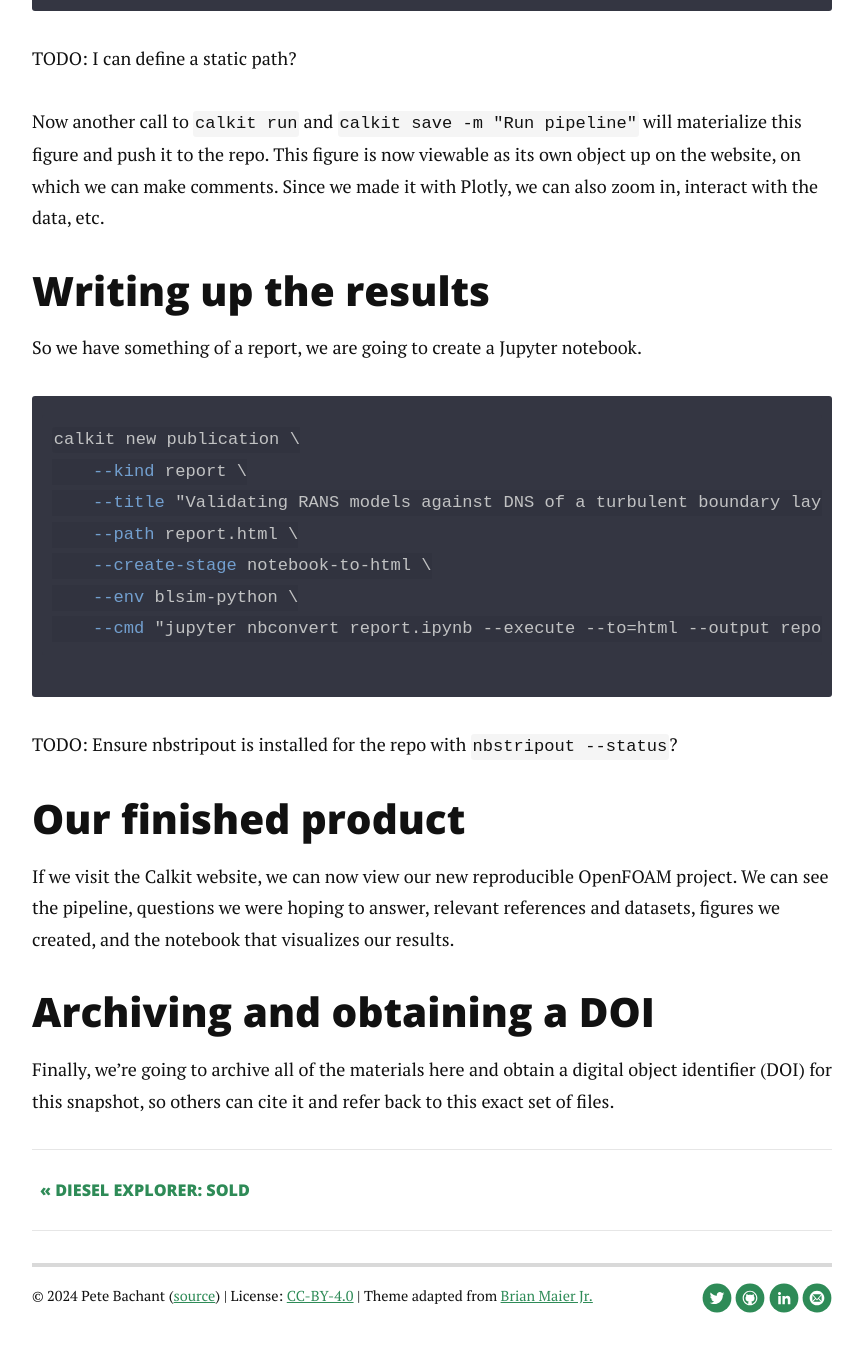
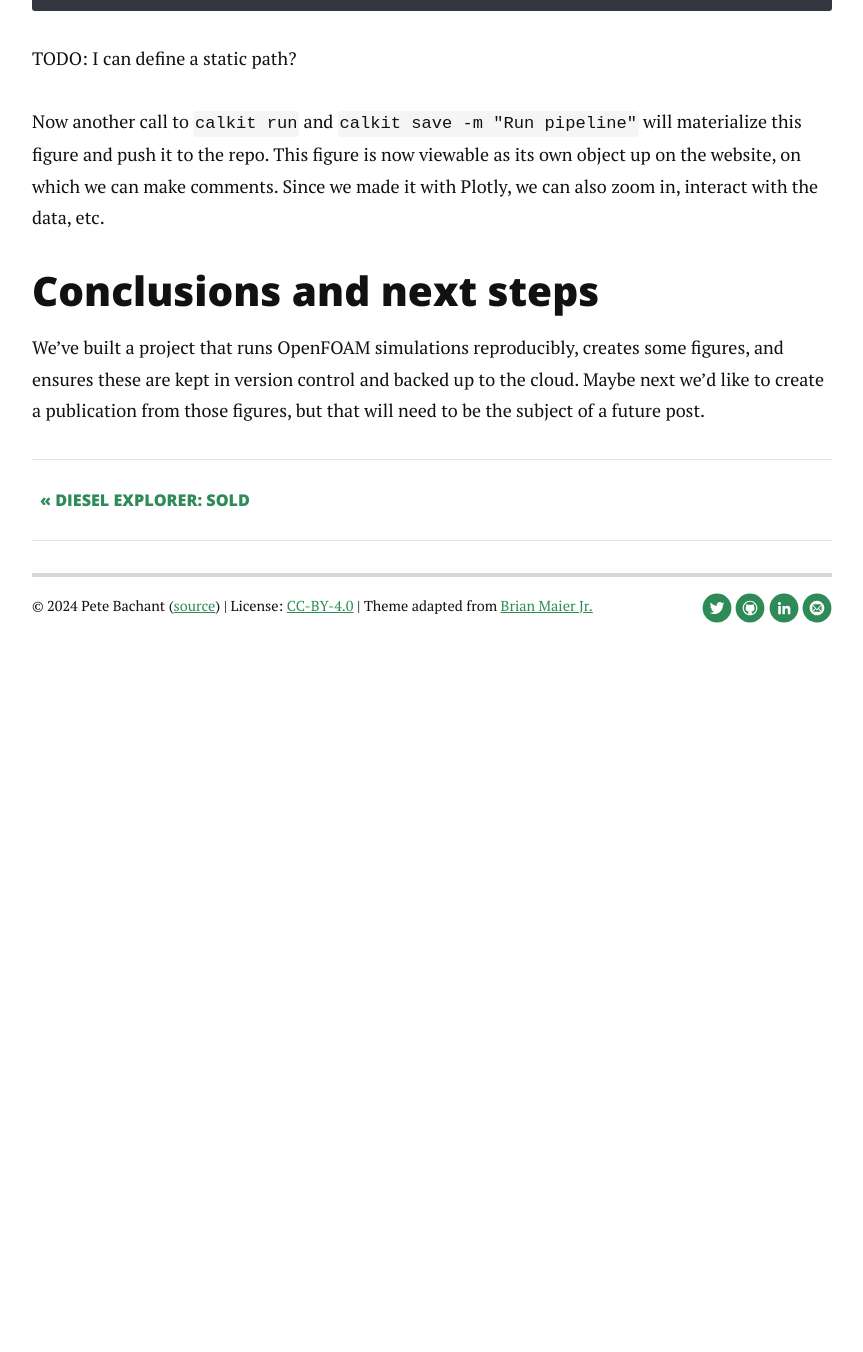
Before and after one commit to petebachant/petebachant.github.io, a Jekyll site: the page built from _posts/2024-10-15-reproducible-openfoam.markdown, in a window 1280 px wide and 1400 px high, scrolled down 6460 px. Shown: the top 1352 px of the window, without its empty margins (208-1071 px from the left). Built offline with Jekyll 4.4.1, drawn with Linux system fonts in a browser that asks for light colours; nearby versions of some CDN libraries; comment, search, counter and statistics services are not loaded; after the commit the page ends 7170 px from its top, so only the background shows below that.

Commit message:
Remove report and DOI sections from of-repro post

````diff
--- a/_posts/2024-10-15-reproducible-openfoam.markdown
+++ b/_posts/2024-10-15-reproducible-openfoam.markdown
@@ -229,33 +229,10 @@ on which we can make comments.
 Since we made it with Plotly,
 we can also zoom in, interact with the data, etc.
 
-## Writing up the results
+## Conclusions and next steps
 
-So we have something of a report,
-we are going to create a Jupyter notebook.
-
-```sh
-calkit new publication \
-    --kind report \
-    --title "Validating RANS models against DNS of a turbulent boundary layer" \
-    --path report.html \
-    --create-stage notebook-to-html \
-    --env blsim-python \
-    --cmd "jupyter nbconvert report.ipynb --execute --to=html --output report.html"
-```
-
-TODO: Ensure nbstripout is installed for the repo with `nbstripout --status`?
-
-## Our finished product
-
-If we visit the Calkit website,
-we can now view our new reproducible OpenFOAM project.
-We can see the pipeline, questions we were hoping to answer,
-relevant references and datasets,
-figures we created, and the notebook that visualizes our results.
-
-## Archiving and obtaining a DOI
-
-Finally, we're going to archive all of the materials here and obtain a
-digital object identifier (DOI) for this snapshot,
-so others can cite it and refer back to this exact set of files.
+We've built a project that runs OpenFOAM simulations reproducibly,
+creates some figures, and ensures these are kept in version control
+and backed up to the cloud.
+Maybe next we'd like to create a publication from those figures,
+but that will need to be the subject of a future post.
````
